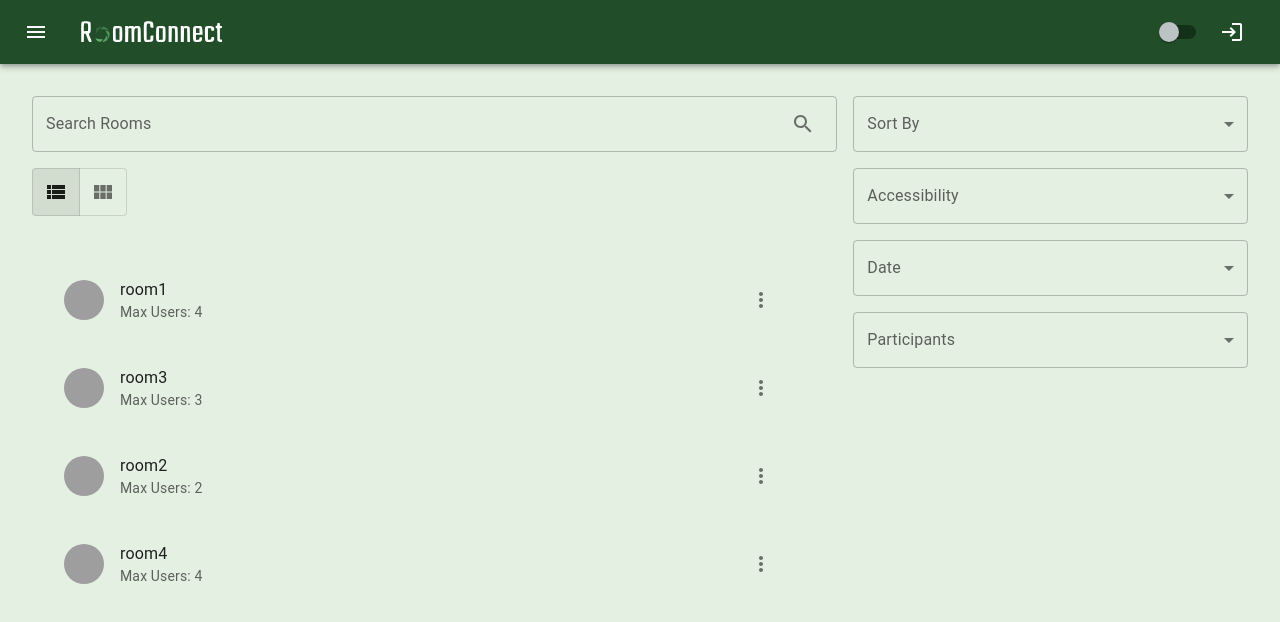
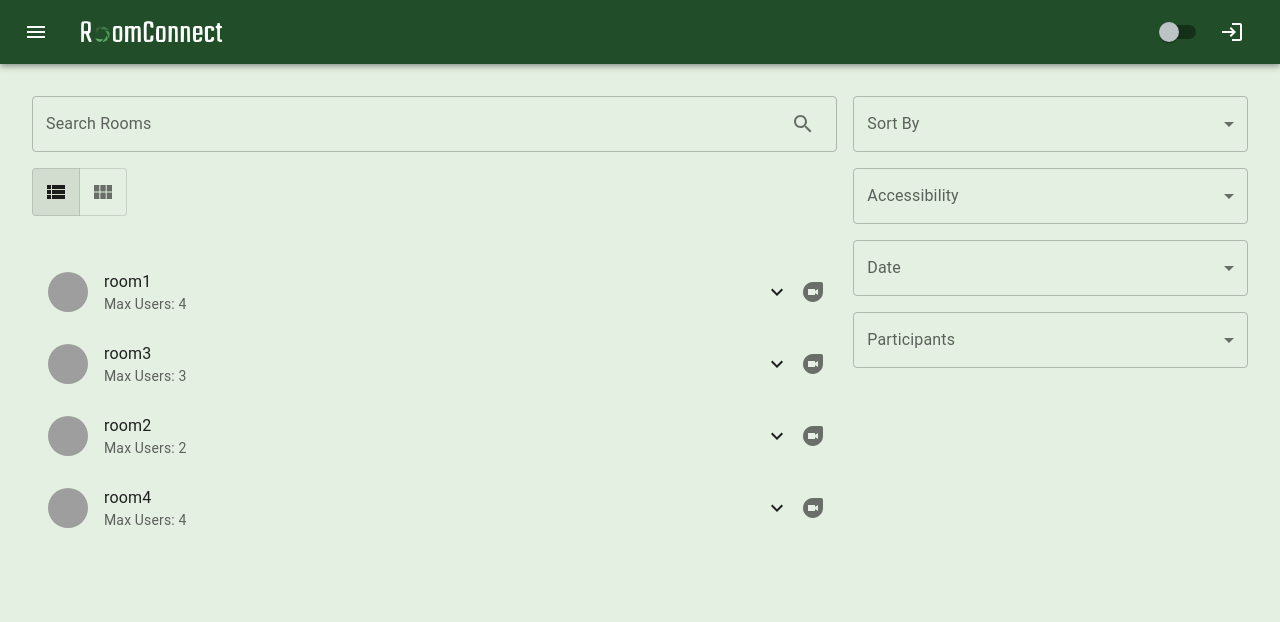
Before and after one commit to RomanenkoStud/MultiuserWebRTC-client-app-react, a React (Create React App) app: page /rooms in a window 1280 px wide. Both pictures are taken after a click on the button 56 px from the left and 192 px from the top of the page. Shown: the top 622 px of the page. Built offline with nearby package versions, Linux system fonts and the light colour scheme; grey boxes are pictures that could not be loaded.

Commit message:
Rooms list view improved

```diff
--- a/src/controllers/RoomController.jsx
+++ b/src/controllers/RoomController.jsx
@@ -29,7 +29,7 @@ const RoomController = () => {
             <Route path="/create" element={
                 <PrivateRoute component={CreateRoomView} handleCreate={handleCreate}/>
             } />
-            <Route path="/connect" element={<ConnectView user={user} handleConnect={handleConnect}/>} />
+            <Route path="/connect/:room" element={<ConnectView user={user} handleConnect={handleConnect}/>} />
             <Route path="/invite/:room" element={<InviteView user={user} handleConnect={handleConnect}/>} />
         </Routes>
     );
--- a/src/views/ConnectView.jsx
+++ b/src/views/ConnectView.jsx
@@ -8,10 +8,12 @@ import {
     Container,
 } from '@mui/material';
 import RequestStatus from "../components/RequestStatus";
+import { useParams } from "react-router-dom";
 
 
 export default function ConnectView({user, handleConnect}) {
-    const [room, setRoom] = useState("");
+    const params = useParams();
+    const [room, setRoom] = useState(params.room ? params.room : "");
     const [username, setUsername] = useState(user ? user.username : "");
     const [error, setError] = useState({username: false, room: false});
     const [message, setMessage] = useState({message: "", successful: false, loading: false});
@@ -64,6 +66,7 @@ export default function ConnectView({user, handleConnect}) {
                     label="Room"
                     type="text"
                     id="room"
+                    value={room}
                     onInput={(e) => {
                             setRoom(e.target.value)
                         }
--- a/src/views/SearchView.jsx
+++ b/src/views/SearchView.jsx
@@ -25,16 +25,20 @@ import {
     ListItem,
     ListItemAvatar,
     ListItemText,
-    ListItemIcon,
     ListItemButton,
     ToggleButtonGroup,
-    ToggleButton
+    ToggleButton,
+    Collapse
 } from '@mui/material';
 import SearchIcon from '@mui/icons-material/Search';
 import TuneIcon from '@mui/icons-material/Tune';
-import { MoreVert as MoreVertIcon } from '@mui/icons-material';
+import DuoIcon from '@mui/icons-material/Duo';
 import ViewListIcon from '@mui/icons-material/ViewList';
 import ViewModuleIcon from '@mui/icons-material/ViewModule';
+import ExpandLess from '@mui/icons-material/ExpandLess';
+import ExpandMore from '@mui/icons-material/ExpandMore';
+import { useLogoAnimation } from "../hooks/useLogoAnimation";
+
 
 const rooms = [
     { roomname: "room1", maxUsers: 4, date: "2023-04-02", isPrivate: false, users: ["Tom", "Ben", "Joe"] },
@@ -163,6 +167,8 @@ const Sorting = ({sortType, setSortType}) => {
 }
 
 const RoomsGrid = ({rooms}) => {
+    const { navigate } = useLogoAnimation();
+
     return (
         <Grid container spacing={3} sx={{ marginTop: 2 }}>
             {rooms.map((room) => (
@@ -188,7 +194,9 @@ const RoomsGrid = ({rooms}) => {
                         </AvatarGroup>
                     </CardContent>
                     <CardActions>
-                        <Button  variant="outlined" color="primary">
+                        <Button  variant="outlined" color="primary"
+                            onClick={()=>navigate(`/rooms/connect/${room.roomname}`)}
+                        >
                             Join
                         </Button>
                     </CardActions>
@@ -200,24 +208,54 @@ const RoomsGrid = ({rooms}) => {
 }
 
 const RoomsList = ({ rooms }) => {
+    const [selectedRoom, setSelectedRoom] = useState(null);
+    const { navigate } = useLogoAnimation();
+
+    const handleRoomClick = (room) => {
+        setSelectedRoom(selectedRoom === room ? null : room);
+    };
+
     return (
         <List sx={{ marginTop: 2 }}>
             {rooms.map((room) => (
-            <ListItem key={room.roomname}>
-                <ListItemButton>
+            <Box key={room.roomname}>
+                <ListItem
+                secondaryAction={
+                    <IconButton edge="end" aria-label="comments"
+                        onClick={()=>navigate(`/rooms/connect/${room.roomname}`)}
+                    >
+                        <DuoIcon />
+                    </IconButton>
+                }
+                disablePadding
+                >
+                <ListItemButton onClick={() => handleRoomClick(room)}>
                     <ListItemAvatar>
-                    {room.users? (
-                        <Avatar key={room.users[0]} alt={room.users[0]} src={`https://picsum.photos/seed/${room.users[0]}/64`} />
-                    ):(
+                    {room.users ? (
+                        <Avatar
+                        key={room.users[0]}
+                        alt={room.users[0]}
+                        src={`https://picsum.photos/seed/${room.users[0]}/64`}
+                        />
+                    ) : (
                         <Avatar>{room.roomname.charAt(0).toUpperCase()}</Avatar>
                     )}
                     </ListItemAvatar>
-                    <ListItemText primary={room.roomname} secondary={`Max Users: ${room.maxUsers}`} />
-                    <ListItemIcon>
-                        <MoreVertIcon />
-                    </ListItemIcon>
+                    <ListItemText primary={room.roomname} secondary={
+                        <Typography variant="body2" sx={{ color: 'text.secondary' }}>
+                            {`Max Users: ${room.maxUsers}`}
+                        </Typography>} />
+                    {selectedRoom === room ? <ExpandLess /> : <ExpandMore />}
                 </ListItemButton>
-            </ListItem>
+                </ListItem>
+                <Collapse in={selectedRoom === room} timeout="auto" unmountOnExit>
+                    <Typography variant="body2" sx={{ pl: 10, color: 'text.secondary' }}>
+                            {`Date: ${room.date}`}
+                            <br/>
+                            {room.isPrivate ? "Private Room" : "Public Room"}
+                    </Typography>
+                </Collapse>
+            </Box>
             ))}
         </List>
     );
```
